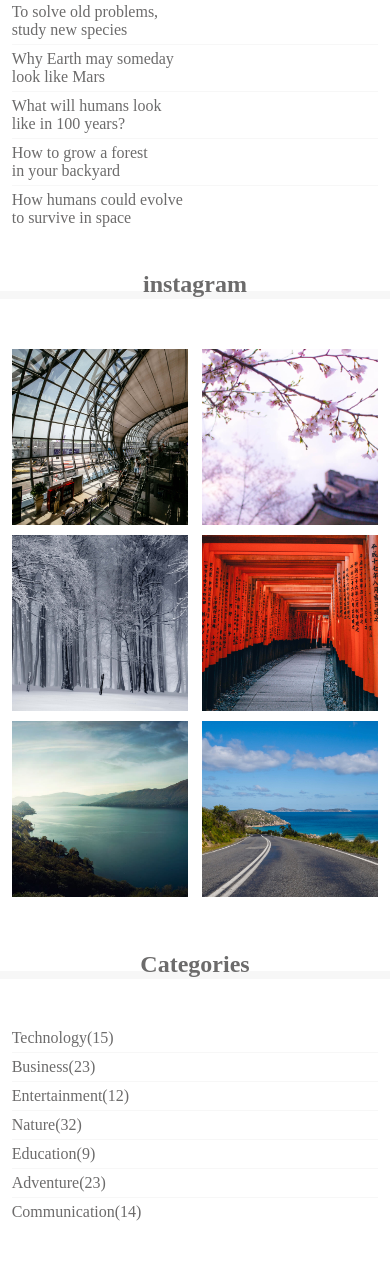
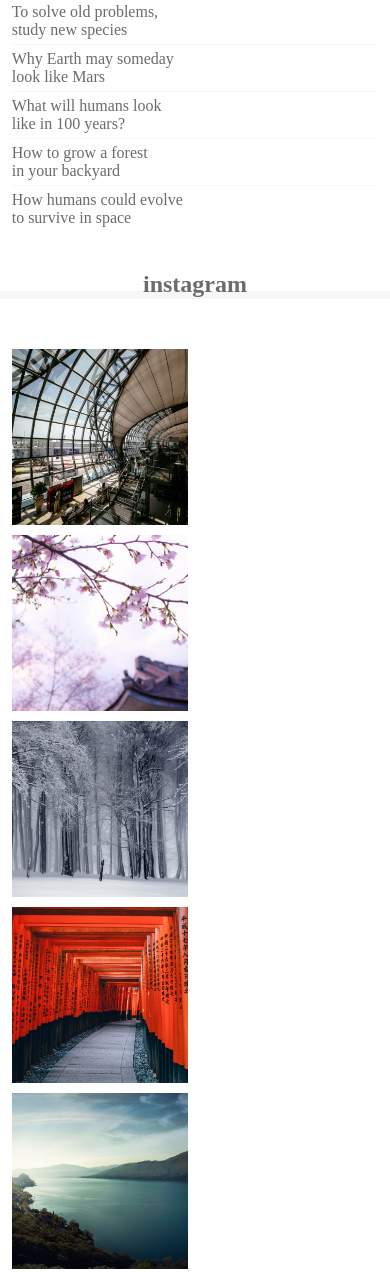
Before and after one commit to TaishiTakano2022/caravan, a plain HTML site: page index.html in a window 390 px wide. Shown: the part 1918-3190 px from the top of the page. Drawn offline with Linux system fonts and the light colour scheme.

Commit message:
teisyutuyou

```diff
--- a/style.css
+++ b/style.css
@@ -235,6 +235,15 @@ footer{
 }
 
 
+/* タブレット縦置きサイズ（768px）以下の際に適用される設定 */
+@media screen and (max-width: 768px) {
+
+  .instagram .sidebar-contents {
+    display: block;
+
+  }
+}
+
 @media screen and (max-width: 425px) {
   header {
     width: 100%;
@@ -303,8 +312,3 @@ footer{
     margin-bottom: 50px;
   }
 }
-
-
-@media screen and (max-width: 768px){
-
-}
```
